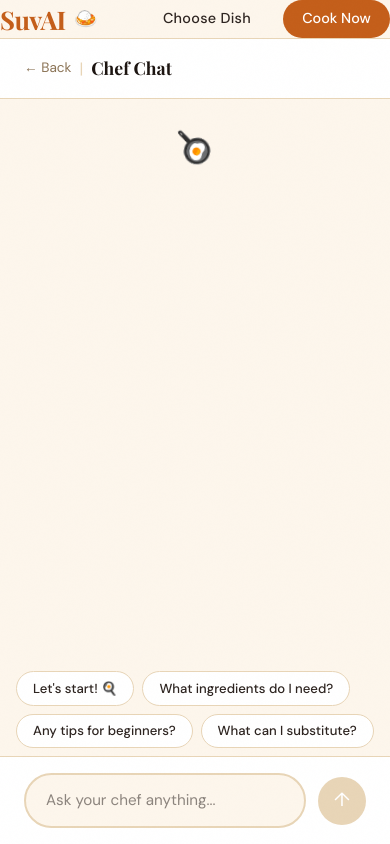
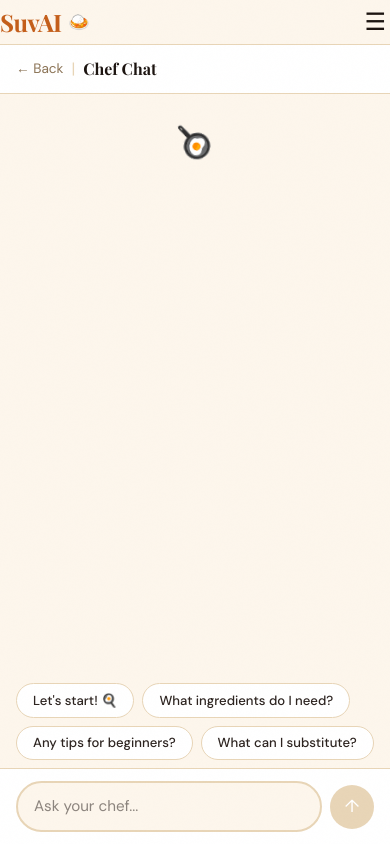
Before and after one commit to abdkhaleel/suvai, a Next.js app: page /chat in a window 390 px wide. Built offline with nearby package versions, Linux system fonts and the light colour scheme; a web font is replaced by a local one.

Commit message:
mobile responsive

```diff
--- a/app/chat/page.tsx
+++ b/app/chat/page.tsx
@@ -130,11 +130,21 @@ function ChatContent() {
       <div style={{
         backgroundColor: 'white',
         borderBottom: '1px solid var(--border)',
-        padding: '1rem 1.5rem',
+        padding: '0.75rem 1rem',
       }}>
-        <div className="max-w-3xl mx-auto flex items-center justify-between">
-          <div>
-            <div className="flex items-center gap-2">
+        <div style={{
+          maxWidth: '768px',
+          margin: '0 auto',
+        }}>
+          {/* Top row */}
+          <div style={{
+            display: 'flex',
+            alignItems: 'center',
+            justifyContent: 'space-between',
+            flexWrap: 'wrap',
+            gap: '0.5rem',
+          }}>
+            <div style={{ display: 'flex', alignItems: 'center', gap: '0.5rem' }}>
               <Link
                 href="/choose"
                 style={{
@@ -142,6 +152,7 @@ function ChatContent() {
                   fontFamily: 'var(--font-dm-sans)',
                   fontSize: '0.85rem',
                   textDecoration: 'none',
+                  whiteSpace: 'nowrap',
                 }}
               >
                 ← Back
@@ -149,36 +160,30 @@ function ChatContent() {
               <span style={{ color: 'var(--border)' }}>|</span>
               <h2 style={{
                 fontFamily: 'var(--font-playfair)',
-                fontSize: '1.1rem',
+                fontSize: '1rem',
                 fontWeight: 700,
                 color: 'var(--dark)',
+                whiteSpace: 'nowrap',
+                overflow: 'hidden',
+                textOverflow: 'ellipsis',
+                maxWidth: '180px',
               }}>
                 {recipe?.name?.split('|')[0].split('Recipe')[0].trim()
                   || recipeName?.split('|')[0].split('Recipe')[0].trim()
                   || 'Chef Chat'}
               </h2>
             </div>
-            {recipe?.tamil_name && (
-              <p style={{
-                fontFamily: 'var(--font-dm-sans)',
-                fontSize: '0.85rem',
-                color: 'var(--burnt-orange)',
-                marginTop: '0.2rem',
-              }}>
-                {recipe.tamil_name.split('/')[0].trim()}
-              </p>
-            )}
-          </div>
 
+            {/* Pills */}
             {recipe && (
-            <div className="flex gap-2">
+              <div style={{ display: 'flex', gap: '0.4rem', flexWrap: 'wrap' }}>
                 {recipe.difficulty && (
                   <span style={{
                     backgroundColor: 'var(--cream)',
                     border: '1px solid var(--border)',
                     borderRadius: '100px',
-                  padding: '0.25rem 0.75rem',
-                  fontSize: '0.75rem',
+                    padding: '0.2rem 0.6rem',
+                    fontSize: '0.7rem',
                     fontFamily: 'var(--font-dm-sans)',
                     color: 'var(--muted)',
                     textTransform: 'capitalize',
@@ -191,15 +196,28 @@ function ChatContent() {
                     backgroundColor: 'var(--cream)',
                     border: '1px solid var(--border)',
                     borderRadius: '100px',
-                  padding: '0.25rem 0.75rem',
-                  fontSize: '0.75rem',
+                    padding: '0.2rem 0.6rem',
+                    fontSize: '0.7rem',
                     fontFamily: 'var(--font-dm-sans)',
                     color: 'var(--muted)',
                   }}>
-                  ⏱ {recipe.cook_time} mins
+                    ⏱ {recipe.cook_time}m
                   </span>
                 )}
               </div>
+            )}
+          </div>
+
+          {/* Tamil name */}
+          {recipe?.tamil_name && (
+            <p style={{
+              fontFamily: 'var(--font-dm-sans)',
+              fontSize: '0.8rem',
+              color: 'var(--burnt-orange)',
+              marginTop: '0.2rem',
+            }}>
+              {recipe.tamil_name.split('/')[0].trim()}
+            </p>
           )}
         </div>
       </div>
@@ -345,22 +363,28 @@ function ChatContent() {
       <div style={{
         backgroundColor: 'white',
         borderTop: '1px solid var(--border)',
-        padding: '1rem 1.5rem',
-        paddingBottom: 'calc(1rem + env(safe-area-inset-bottom))',
+        padding: '0.75rem 1rem',
+        paddingBottom: 'calc(0.75rem + env(safe-area-inset-bottom))',
       }}>
         <form
           onSubmit={sendMessage}
-          className="max-w-3xl mx-auto flex gap-3 items-center"
+          style={{
+            maxWidth: '768px',
+            margin: '0 auto',
+            display: 'flex',
+            gap: '0.5rem',
+            alignItems: 'center',
+          }}
         >
           <input
             type="text"
             value={input}
             onChange={e => setInput(e.target.value)}
-            placeholder="Ask your chef anything..."
+            placeholder="Ask your chef..."
             disabled={loading}
             style={{
               flex: 1,
-              padding: '0.875rem 1.25rem',
+              padding: '0.75rem 1rem',
               borderRadius: '100px',
               border: '2px solid var(--border)',
               backgroundColor: 'var(--cream)',
@@ -368,6 +392,7 @@ function ChatContent() {
               fontSize: '0.95rem',
               color: 'var(--dark)',
               outline: 'none',
+              minWidth: 0,        // ← important for mobile flex
               transition: 'border-color 0.2s ease',
             }}
             onFocus={e => (e.target.style.borderColor = 'var(--burnt-orange)')}
@@ -383,9 +408,9 @@ function ChatContent() {
               color: 'white',
               border: 'none',
               borderRadius: '50%',
-              width: '48px',
-              height: '48px',
-              fontSize: '1.2rem',
+              width: '44px',
+              height: '44px',
+              fontSize: '1.1rem',
               cursor: loading || !input.trim() ? 'not-allowed' : 'pointer',
               transition: 'all 0.2s ease',
               display: 'flex',
--- a/app/globals.css
+++ b/app/globals.css
@@ -66,3 +66,11 @@ body::before {
   from { transform: rotate(0deg); }
   to { transform: rotate(360deg); }
 }
+
+@media (max-width: 640px) {
+  .btn-primary, .btn-outline {
+    width: 100%;
+    text-align: center;
+    padding: 0.875rem 1.5rem;
+  }
+}
--- a/app/page.tsx
+++ b/app/page.tsx
@@ -64,42 +64,22 @@ export default function Home() {
 
           {/* CTA Buttons */}
           <div
-            className="animate-fade-up delay-3 flex flex-col sm:flex-row gap-4 justify-center"
-            style={{ opacity: 0 }}
+            className="animate-fade-up delay-3"
+            style={{
+              opacity: 0,
+              display: 'flex',
+              flexDirection: 'column',
+              gap: '0.75rem',
+              alignItems: 'center',
+              width: '100%',
+              maxWidth: '400px',
+              margin: '0 auto',
+            }}
           >
-            <Link
-              href="/choose"
-              style={{
-                backgroundColor: 'var(--burnt-orange)',
-                color: 'white',
-                padding: '1rem 2.5rem',
-                borderRadius: '100px',
-                fontFamily: 'var(--font-dm-sans)',
-                fontWeight: 600,
-                fontSize: '1rem',
-                textDecoration: 'none',
-                transition: 'all 0.2s ease',
-                display: 'inline-block',
-              }}
-            >
+            <Link href="/choose" className="btn-primary" style={{ width: '100%', textAlign: 'center' }}>
               🔍 Choose a Dish
             </Link>
-            <Link
-              href="/cook"
-              style={{
-                backgroundColor: 'transparent',
-                color: 'var(--burnt-orange)',
-                padding: '1rem 2.5rem',
-                borderRadius: '100px',
-                fontFamily: 'var(--font-dm-sans)',
-                fontWeight: 600,
-                fontSize: '1rem',
-                textDecoration: 'none',
-                border: '2px solid var(--burnt-orange)',
-                transition: 'all 0.2s ease',
-                display: 'inline-block',
-              }}
-            >
+            <Link href="/cook" className="btn-outline" style={{ width: '100%', textAlign: 'center' }}>
               🥘 Cook With What You Have
             </Link>
           </div>
--- a/components/Navbar.tsx
+++ b/components/Navbar.tsx
@@ -1,28 +1,38 @@
+'use client'
+
 import Link from 'next/link'
+import { useState } from 'react'
 
 export default function Navbar() {
+  const [menuOpen, setMenuOpen] = useState(false)
+
   return (
     <nav
       style={{
         borderBottom: '1px solid var(--border)',
         backgroundColor: 'var(--cream)',
+        position: 'sticky',
+        top: 0,
+        zIndex: 50,
       }}
-      className="w-full px-8 py-5 flex items-center justify-between sticky top-0 z-50 backdrop-blur-sm"
     >
-      <Link href="/" className="flex items-center gap-2">
+      <div className="w-full px-5 py-4 flex items-center justify-between">
+        {/* Logo */}
+        <Link href="/" style={{ textDecoration: 'none', display: 'flex', alignItems: 'center', gap: '0.4rem' }}>
           <span style={{
             fontFamily: 'var(--font-playfair)',
-          fontSize: '1.6rem',
+            fontSize: '1.5rem',
             fontWeight: 700,
             color: 'var(--burnt-orange)',
-          letterSpacing: '-0.02em'
+            letterSpacing: '-0.02em',
           }}>
             SuvAI
           </span>
-        <span style={{ fontSize: '1.2rem' }}>🍛</span>
+          <span style={{ fontSize: '1.1rem' }}>🍛</span>
         </Link>
 
-      <div className="flex items-center gap-8">
+        {/* Desktop links */}
+        <div className="hidden sm:flex items-center gap-8">
           <Link
             href="/choose"
             style={{
@@ -30,7 +40,6 @@ export default function Navbar() {
               fontSize: '0.9rem',
               color: 'var(--charcoal)',
               fontWeight: 500,
-            letterSpacing: '0.02em',
               textDecoration: 'none',
               transition: 'color 0.2s ease',
             }}
@@ -58,6 +67,68 @@ export default function Navbar() {
             Cook Now
           </Link>
         </div>
+
+        {/* Mobile hamburger */}
+        <button
+          onClick={() => setMenuOpen(!menuOpen)}
+          className="sm:hidden"
+          style={{
+            background: 'none',
+            border: 'none',
+            cursor: 'pointer',
+            fontSize: '1.5rem',
+            color: 'var(--dark)',
+            padding: '0.25rem',
+          }}
+        >
+          {menuOpen ? '✕' : '☰'}
+        </button>
+      </div>
+
+      {/* Mobile menu dropdown */}
+      {menuOpen && (
+        <div
+          style={{
+            backgroundColor: 'var(--cream)',
+            borderTop: '1px solid var(--border)',
+            padding: '1rem 1.5rem',
+            display: 'flex',
+            flexDirection: 'column',
+            gap: '1rem',
+          }}
+          className="sm:hidden"
+        >
+          <Link
+            href="/choose"
+            onClick={() => setMenuOpen(false)}
+            style={{
+              fontFamily: 'var(--font-dm-sans)',
+              fontSize: '1rem',
+              color: 'var(--charcoal)',
+              fontWeight: 500,
+              textDecoration: 'none',
+              padding: '0.5rem 0',
+              borderBottom: '1px solid var(--border)',
+            }}
+          >
+            🔍 Choose Dish
+          </Link>
+          <Link
+            href="/cook"
+            onClick={() => setMenuOpen(false)}
+            style={{
+              fontFamily: 'var(--font-dm-sans)',
+              fontSize: '1rem',
+              color: 'var(--burnt-orange)',
+              fontWeight: 600,
+              textDecoration: 'none',
+              padding: '0.5rem 0',
+            }}
+          >
+            🥘 Cook With What You Have
+          </Link>
+        </div>
+      )}
     </nav>
   )
 }
```
Also changed, not shown: app/choose/page.tsx (+12 -11 lines). Lines whose indentation alone changed are shown as unchanged.
